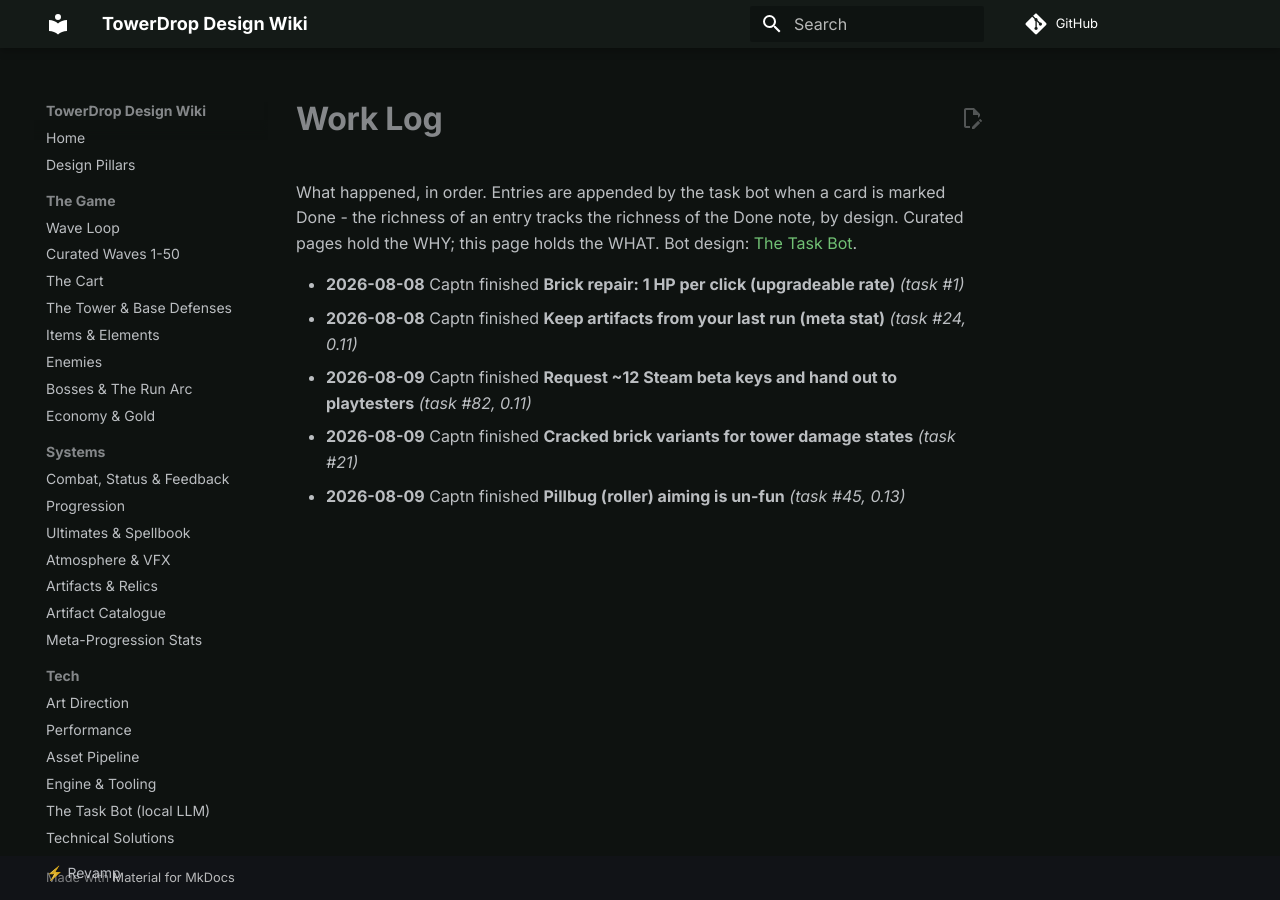
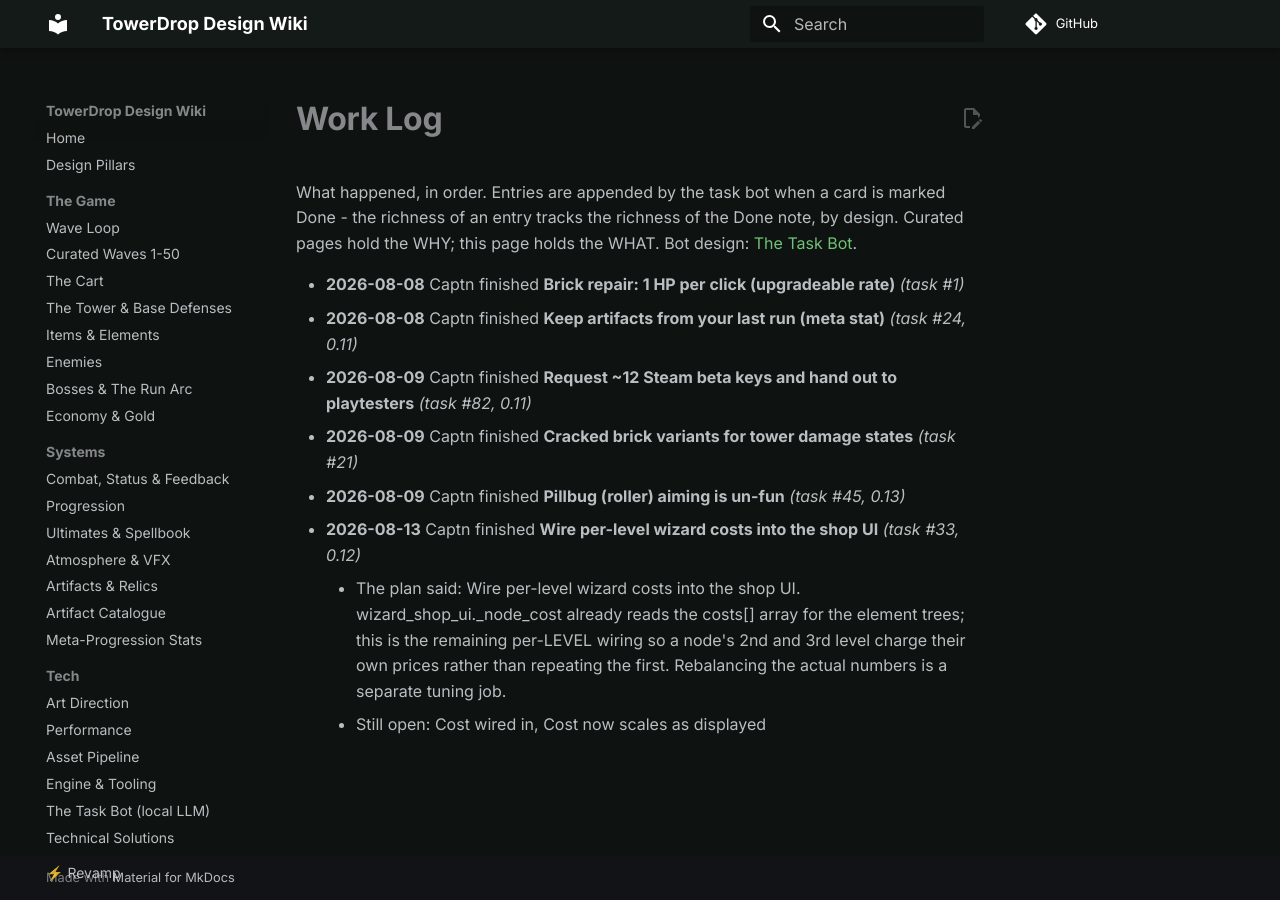
Before and after one commit to cap7n/towerdrop-docs, an MkDocs documentation site: the page built from docs/project/log.md, in a window 1280 px wide. Built offline with MkDocs 1.6.1 and Material for MkDocs 9.7.7, drawn with Linux system fonts in a browser that asks for light colours; comment, search, counter and statistics services are not loaded.

Commit message:
log: Wire per-level wizard costs into the shop UI (task #33)

```diff
--- a/docs/project/log.md
+++ b/docs/project/log.md
@@ -10,3 +10,6 @@ Bot design: [The Task Bot](../tech/wiki-bot.md).
 - **2026-08-09** Captn finished **Request ~12 Steam beta keys and hand out to playtesters** _(task #82, 0.11)_
 - **2026-08-09** Captn finished **Cracked brick variants for tower damage states** _(task #21)_
 - **2026-08-09** Captn finished **Pillbug (roller) aiming is un-fun** _(task #45, 0.13)_
+- **2026-08-13** Captn finished **Wire per-level wizard costs into the shop UI** _(task #33, 0.12)_
+    - The plan said: Wire per-level wizard costs into the shop UI. wizard_shop_ui._node_cost already reads the costs[] array for the element trees; this is the remaining per-LEVEL wiring so a node's 2nd and 3rd level charge their own prices rather than repeating the first. Rebalancing the actual numbers is a separate tuning job.
+    - Still open: Cost wired in, Cost now scales as displayed
```
